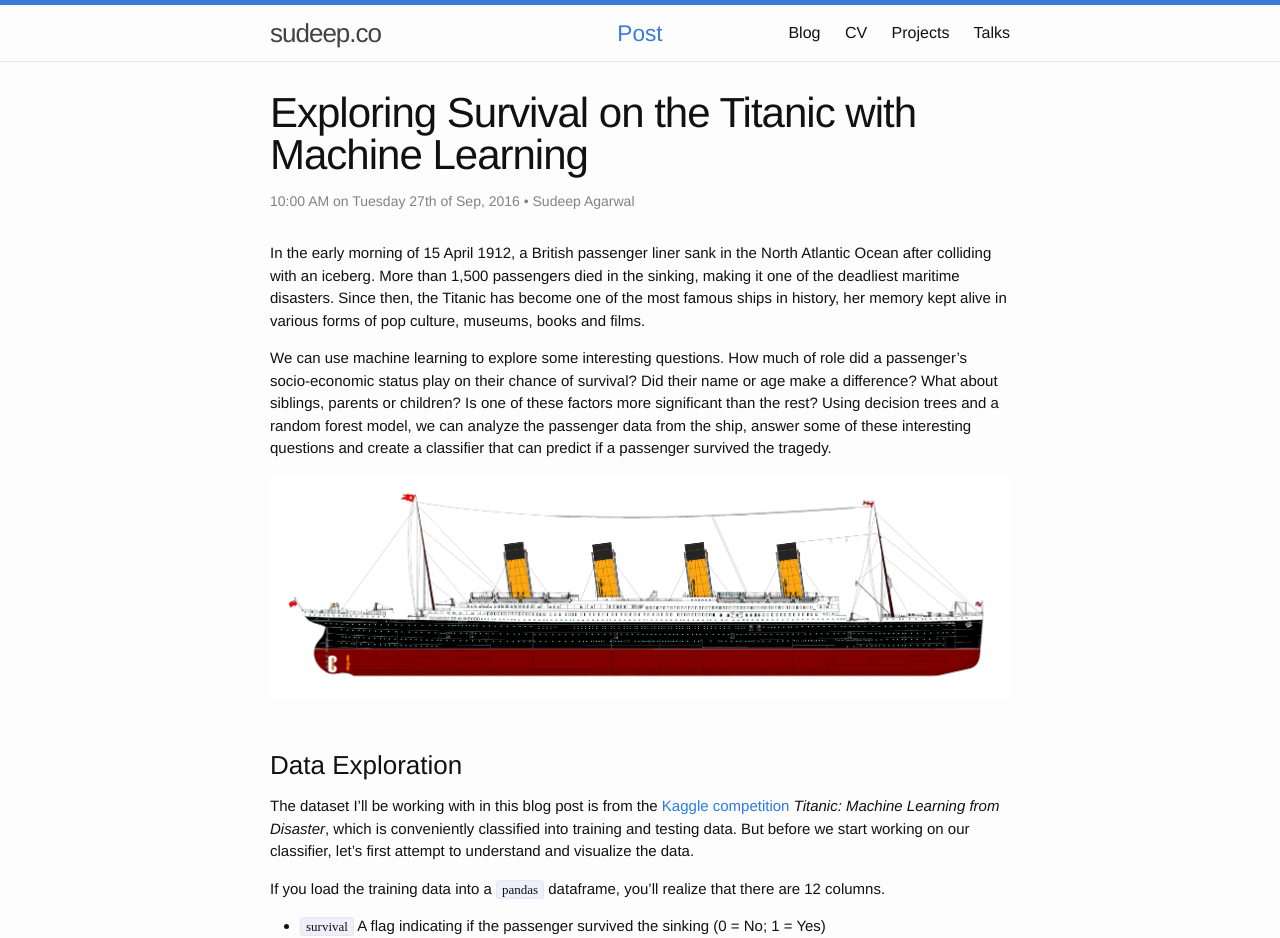
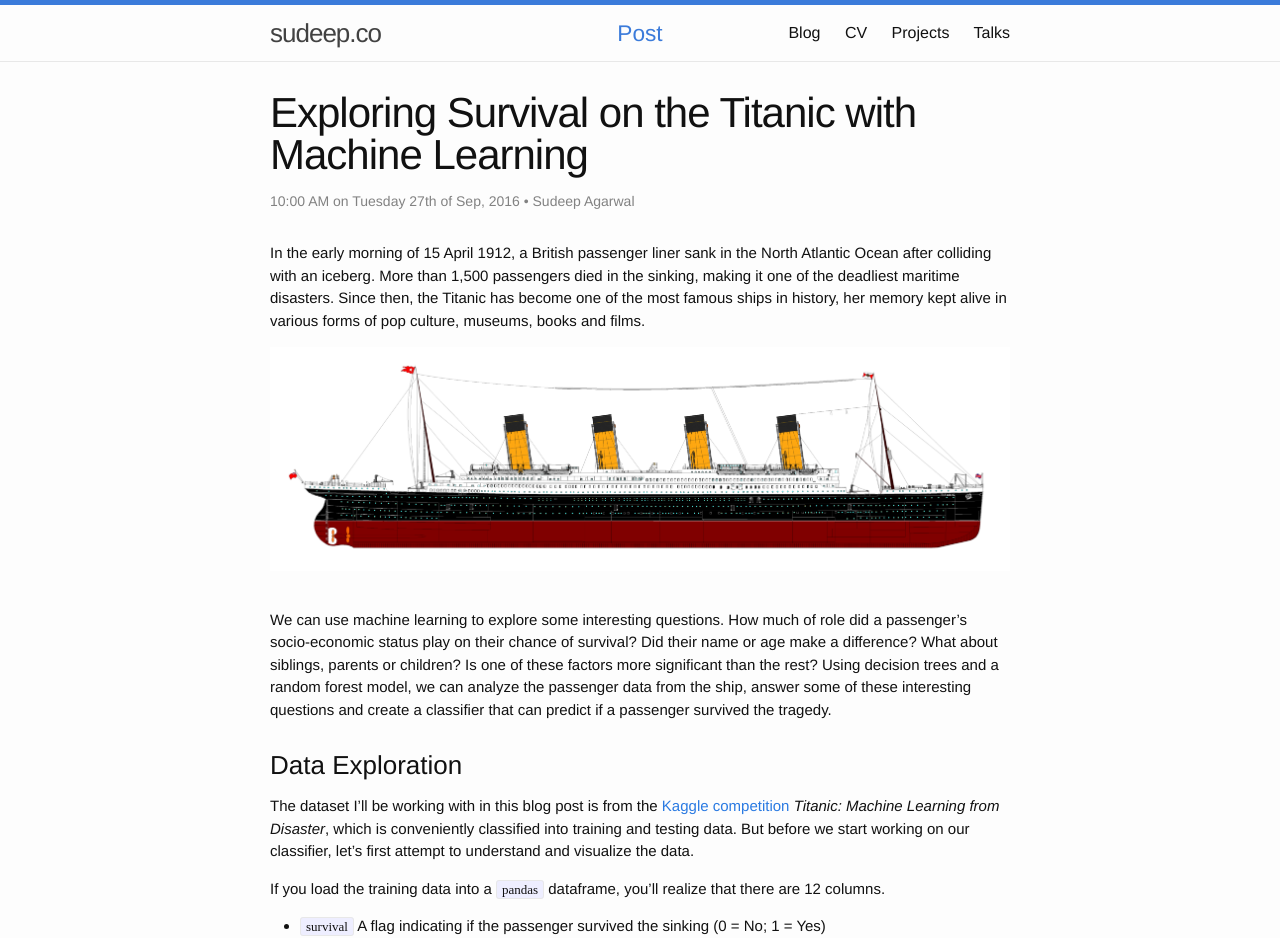
Before and after one commit to sudeepag/sudeep.co, a Jekyll site: the page built from _posts/2016-09-27-Exploring-Survival-on-the-Titanic-with-Machine-Learning.md, in a window 1280 px wide. Shown: the top 938 px of the page. Built offline with Jekyll 4.4.1, drawn with Linux system fonts in a browser that asks for light colours; comment, search, counter and statistics services are not loaded.

```diff
--- a/_posts/2016-09-27-Exploring-Survival-on-the-Titanic-with-Machine-Learning.md
+++ b/_posts/2016-09-27-Exploring-Survival-on-the-Titanic-with-Machine-Learning.md
@@ -8,11 +8,11 @@ author: Sudeep Agarwal
 
 In the early morning of 15 April 1912, a British passenger liner sank in the North Atlantic Ocean after colliding with an iceberg. More than  1,500 passengers died in the sinking, making it one of the deadliest maritime disasters. Since then, the Titanic has become one of the most famous ships in history, her memory kept alive in various forms of pop culture, museums, books and films.
 
-We can use machine learning to explore some interesting questions. How much of role did a passenger's socio-economic status play on their chance of survival? Did their name or age make a difference? What about siblings, parents or children? Is one of these factors more significant than the rest? Using decision trees and a random forest model, we can analyze the passenger data from the ship, answer some of these interesting questions and create a classifier that can predict if a passenger survived the tragedy.
-
 <div align="center">
   <img src="/images/post_images/2016-09-27-Exploring-Survival-on-the-Titanic-with-Machine-Learning/titanic.gif">
 </div><br/>
+
+We can use machine learning to explore some interesting questions. How much of role did a passenger's socio-economic status play on their chance of survival? Did their name or age make a difference? What about siblings, parents or children? Is one of these factors more significant than the rest? Using decision trees and a random forest model, we can analyze the passenger data from the ship, answer some of these interesting questions and create a classifier that can predict if a passenger survived the tragedy.
 
 ### Data Exploration
 The dataset I'll be working with in this blog post is from the [Kaggle competition](https://www.kaggle.com/c/titanic) *Titanic: Machine Learning from Disaster*, which is conveniently classified into training and testing data. But before we start working on our classifier, let's first attempt to understand and visualize the data.
```
